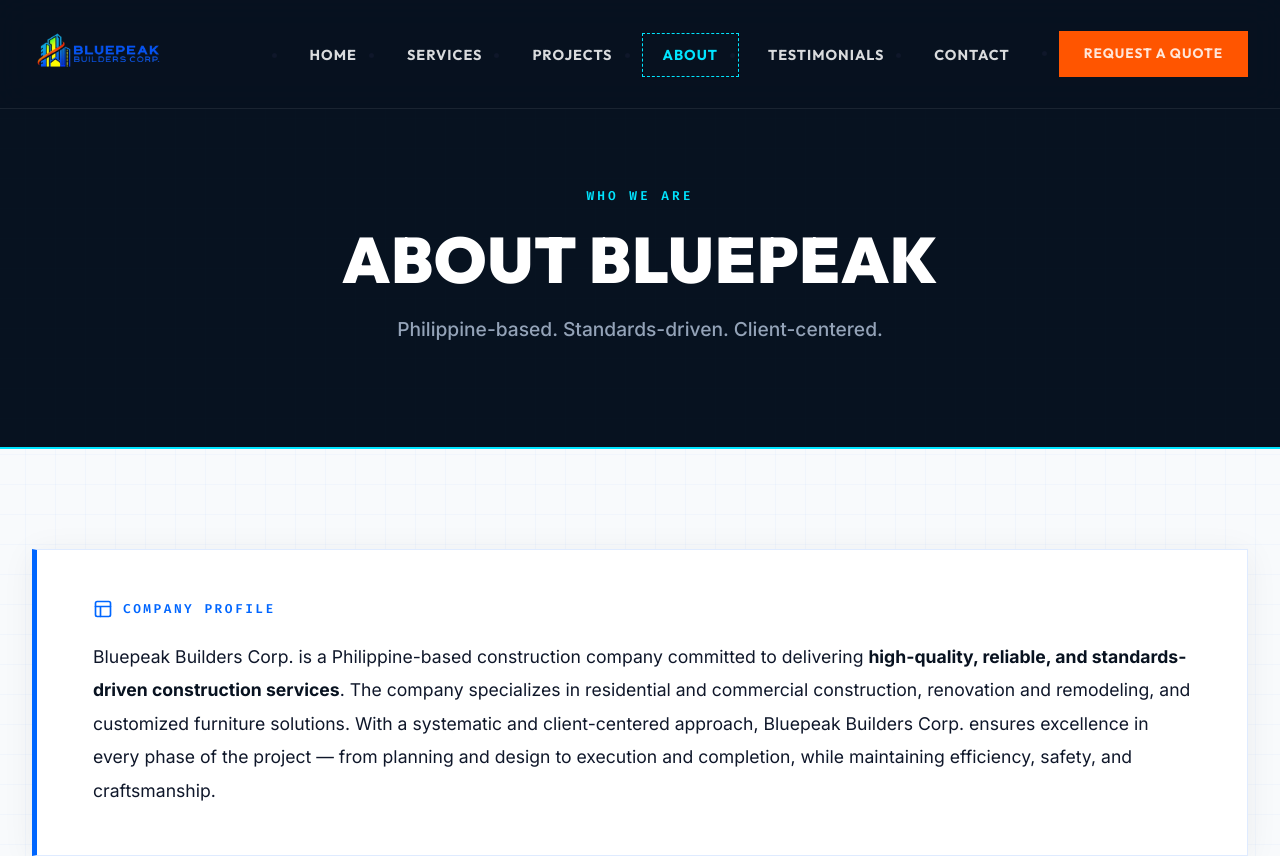
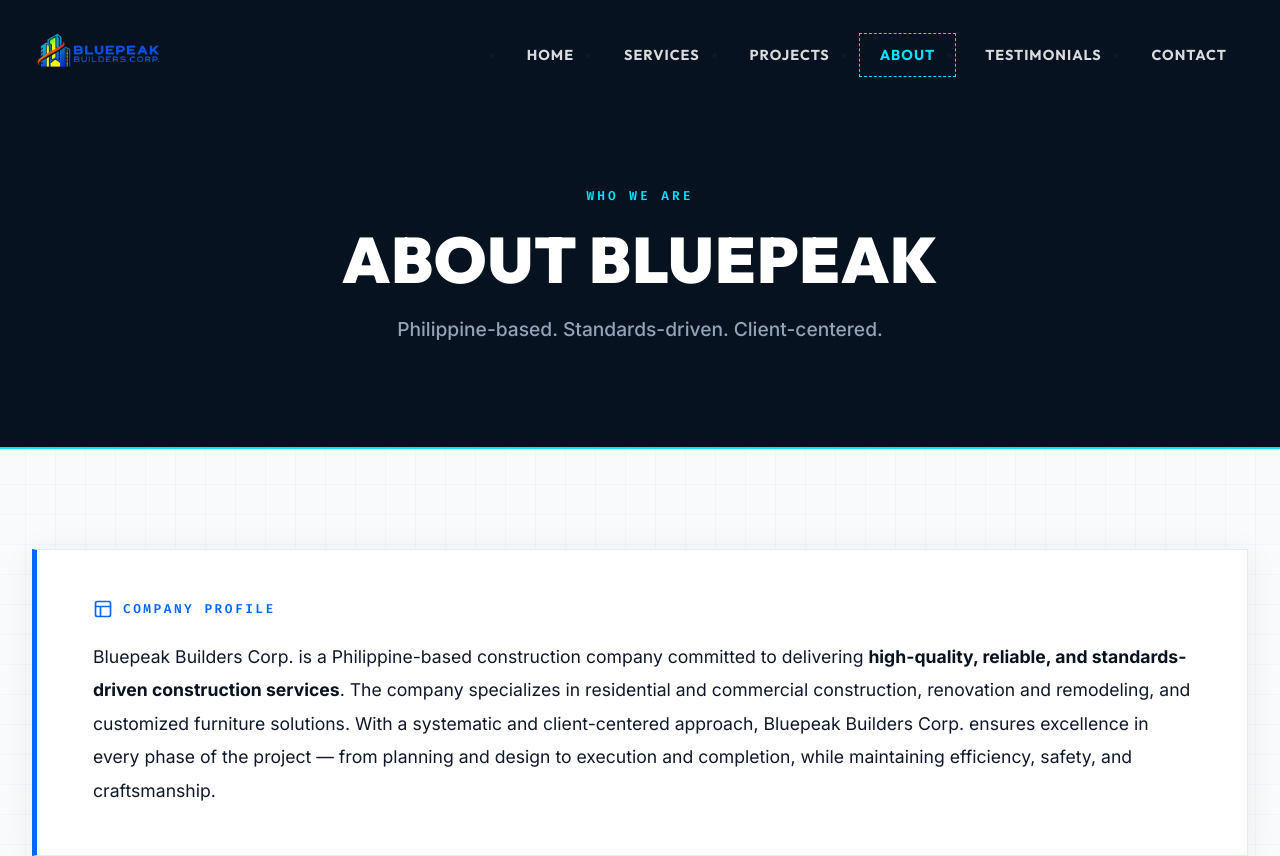
Before and after one commit to Kusen13/BLUEPEAK_WEBSITE, a plain HTML site: page about.html in a window 1280 px wide. Shown: the top 856 px of the page. Drawn offline with Linux system fonts and the light colour scheme.

Commit message:
Remove Request Quote button and make navbar transparent at top scroll position

```diff
--- a/about.html
+++ b/about.html
@@ -26,7 +26,6 @@
         <li><a href="about.html" class="active">About</a></li>
         <li><a href="index.html#testimonials">Testimonials</a></li>
         <li><a href="contact.html">Contact</a></li>
-        <li class="nav-cta"><a href="contact.html" class="btn btn-primary">Request a Quote</a></li>
       </ul>
       <button class="hamburger" id="hamburger" aria-label="Toggle navigation menu">
         <span></span>
--- a/styles.css
+++ b/styles.css
@@ -245,16 +245,16 @@
   width: 100%;
   z-index: 1000;
   padding: 24px 0;
-  background: rgba(8, 18, 32, 0.85);
-  backdrop-filter: blur(16px);
-  -webkit-backdrop-filter: blur(16px);
-  border-bottom: 1px solid rgba(255, 255, 255, 0.08);
+  background: transparent;
+  border-bottom: 1px solid transparent;
   transition: all 0.4s ease;
 }
 
 .navbar.scrolled {
   padding: 14px 0;
   background: rgba(8, 18, 32, 0.96);
+  backdrop-filter: blur(16px);
+  -webkit-backdrop-filter: blur(16px);
   border-bottom: 1px solid rgba(0, 229, 255, 0.2);
 }
 
```
Also changed, not shown: contact.html (+0 -1 lines), index.html (+0 -1 lines), services.html (+0 -1 lines).
